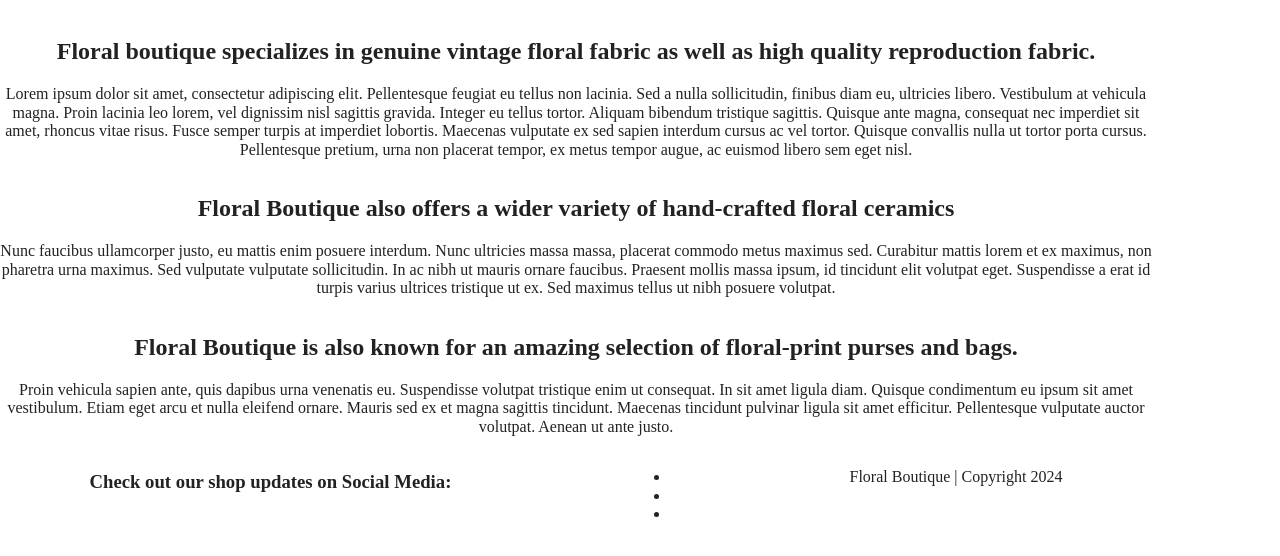
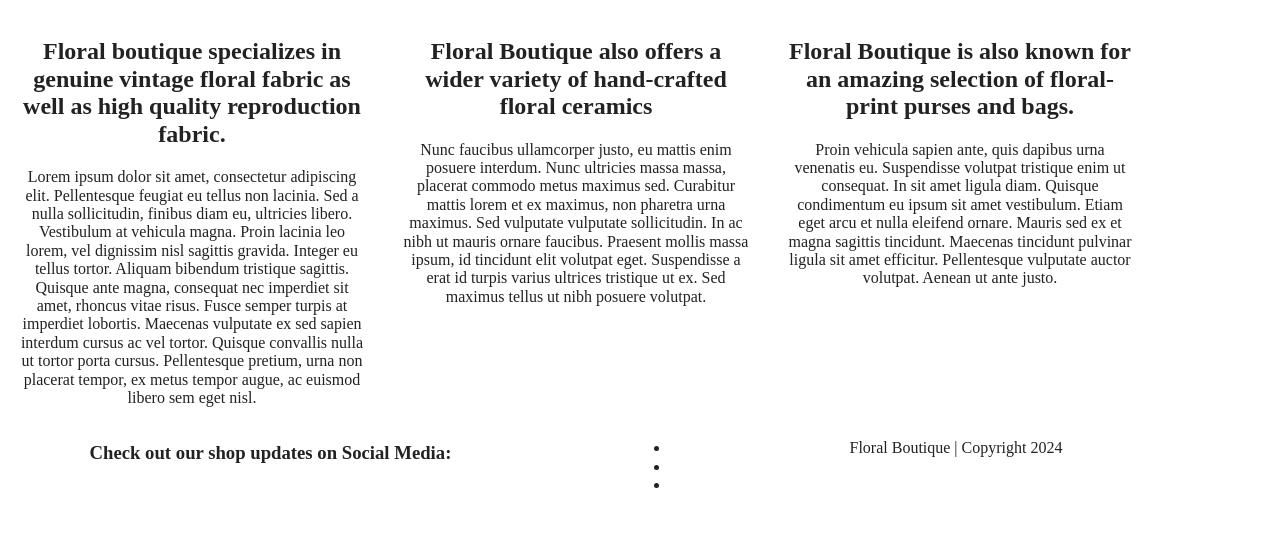
Before and after one commit to saxby-b/floral-boutique, a website built with Parcel: page index.html in a window 1280 px wide. Shown: the part 112-668 px from the top of the page. Built offline with nearby package versions, Linux system fonts and the light colour scheme.

Commit message:
Added and changed tablet styles

```diff
--- a/css/main.css
+++ b/css/main.css
@@ -221,6 +221,14 @@ textarea {
   .content-wrapper {
     display: flex;
     justify-content: space-around;
+    flex-flow: row wrap;
+  }
+
+  /*Main Page*/
+
+  .floral-prints, .floral-ceramics, .floral-purses {
+    width: 30%;
+
   }
 }
 
```
